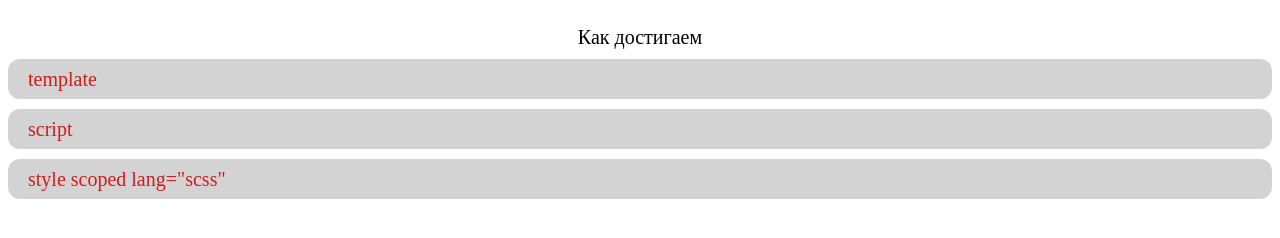
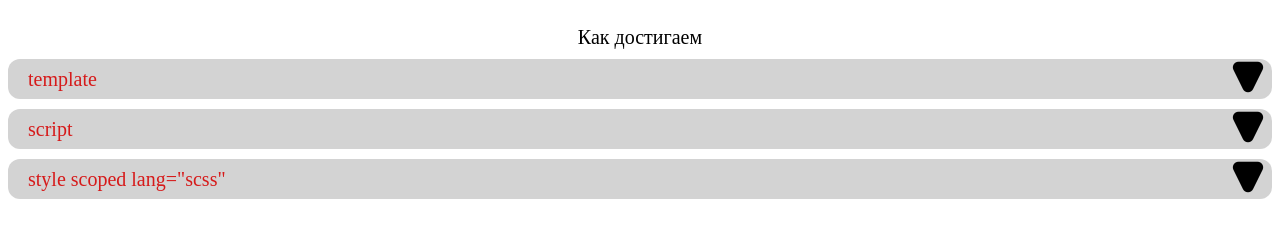
Before and after one commit to BossNumber1/141iq, a Vue app in the folder app/: page / in a window 1280 px wide. Shown: the part 540-778 px from the top of the page. Built offline with nearby package versions, Linux system fonts and the light colour scheme.

Commit message:
I made hiding the rest, when showing one block...

```diff
--- a/app/src/App.vue
+++ b/app/src/App.vue
@@ -15,19 +15,43 @@
         <div class="titleBlock">Как достигаем</div>
         <div class="main__src-content">
           <div class="codeBlock">
-            <div class="codeBlock-title" @click="manageDisplayRequiredCode('0')">template</div>
+            <div class="codeBlock-title" @click="manageDisplayRequiredCode('0')">
+              <div>template</div>
+              <div v-if="!showFirstPartCode">
+                <img src="../public/pictures/icons/showCode.png" alt="icon code show" />
+              </div>
+              <div v-else>
+                <img src="../public/pictures/icons/hideCode.png" alt="icon code hide" />
+              </div>
+            </div>
             <div class="code">
               <img src="https://clck.ru/sNA3H" alt="a snapshot of the template" />
             </div>
           </div>
           <div class="codeBlock">
-            <div class="codeBlock-title" @click="manageDisplayRequiredCode('1')">script</div>
+            <div class="codeBlock-title" @click="manageDisplayRequiredCode('1')">
+              <div>script</div>
+              <div v-if="!showSecondPartCode">
+                <img src="../public/pictures/icons/showCode.png" alt="icon code show" />
+              </div>
+              <div v-else>
+                <img src="../public/pictures/icons/hideCode.png" alt="icon code hide" />
+              </div>
+            </div>
             <div class="code">
               <img src="https://clck.ru/sNA5M" alt="a snapshot of the script" />
             </div>
           </div>
           <div class="codeBlock">
-            <div class="codeBlock-title" @click="manageDisplayRequiredCode('2')">style scoped lang="scss"</div>
+            <div class="codeBlock-title" @click="manageDisplayRequiredCode('2')">
+              <div>style scoped lang="scss"</div>
+              <div v-if="!showThirdPartCode">
+                <img src="../public/pictures/icons/showCode.png" alt="icon code show" />
+              </div>
+              <div v-else>
+                <img src="../public/pictures/icons/hideCode.png" alt="icon code hide" />
+              </div>
+            </div>
             <div class="code">
               <img src="https://clck.ru/sNA6M" alt="a snapshot of the styles" />
             </div>
@@ -49,17 +73,54 @@ export default {
   },
   data() {
     return {
-      showCode: false,
+      showFirstPartCode: false,
+      showSecondPartCode: false,
+      showThirdPartCode: false,
     };
   },
   methods: {
     manageDisplayRequiredCode(numberBlock) {
-      if (this.showCode === false) {
-        this.showCode = true;
-        document.getElementsByClassName("code")[+numberBlock].style.display = "inherit";
-      } else {
-        this.showCode = false;
-        document.getElementsByClassName("code")[+numberBlock].style.display = "none";
+      const allCodeParts = document.getElementsByClassName("code");
+
+      if (numberBlock === "0") {
+        this.showFirstPartCode = !this.showFirstPartCode;
+        this.showSecondPartCode = false;
+        this.showThirdPartCode = false;
+
+        // показываем или убираем содержимое кликнутого блока
+        allCodeParts[0].style.display = this.showFirstPartCode ? "block" : "none";
+
+        // скрываем оставшиеся блоки
+        if (this.showFirstPartCode) {
+          allCodeParts[1].style.display = "none";
+          allCodeParts[2].style.display = "none";
+        }
+      } else if (numberBlock === "1") {
+        this.showFirstPartCode = false;
+        this.showSecondPartCode = !this.showSecondPartCode;
+        this.showThirdPartCode = false;
+
+        // показываем или убираем содержимое кликнутого блока
+        allCodeParts[1].style.display = this.showSecondPartCode ? "block" : "none";
+
+        // скрываем оставшиеся блоки
+        if (this.showSecondPartCode) {
+          allCodeParts[0].style.display = "none";
+          allCodeParts[2].style.display = "none";
+        }
+      } else if (numberBlock === "2") {
+        this.showFirstPartCode = false;
+        this.showSecondPartCode = false;
+        this.showThirdPartCode = !this.showThirdPartCode;
+
+        // показываем или убираем содержимое кликнутого блока
+        allCodeParts[2].style.display = this.showThirdPartCode ? "block" : "none";
+
+        // скрываем оставшиеся блоки
+        if (this.showThirdPartCode) {
+          allCodeParts[0].style.display = "none";
+          allCodeParts[1].style.display = "none";
+        }
       }
     },
   },
@@ -113,6 +174,9 @@ body {
           border-radius: 12px;
           margin-bottom: 10px;
           cursor: pointer;
+          display: flex;
+          align-items: center;
+          justify-content: space-between;
         }
 
         .code {
```
Also changed, not shown: app/public/pictures/icons/hideCode.png (added), app/public/pictures/icons/showCode.png (added).
